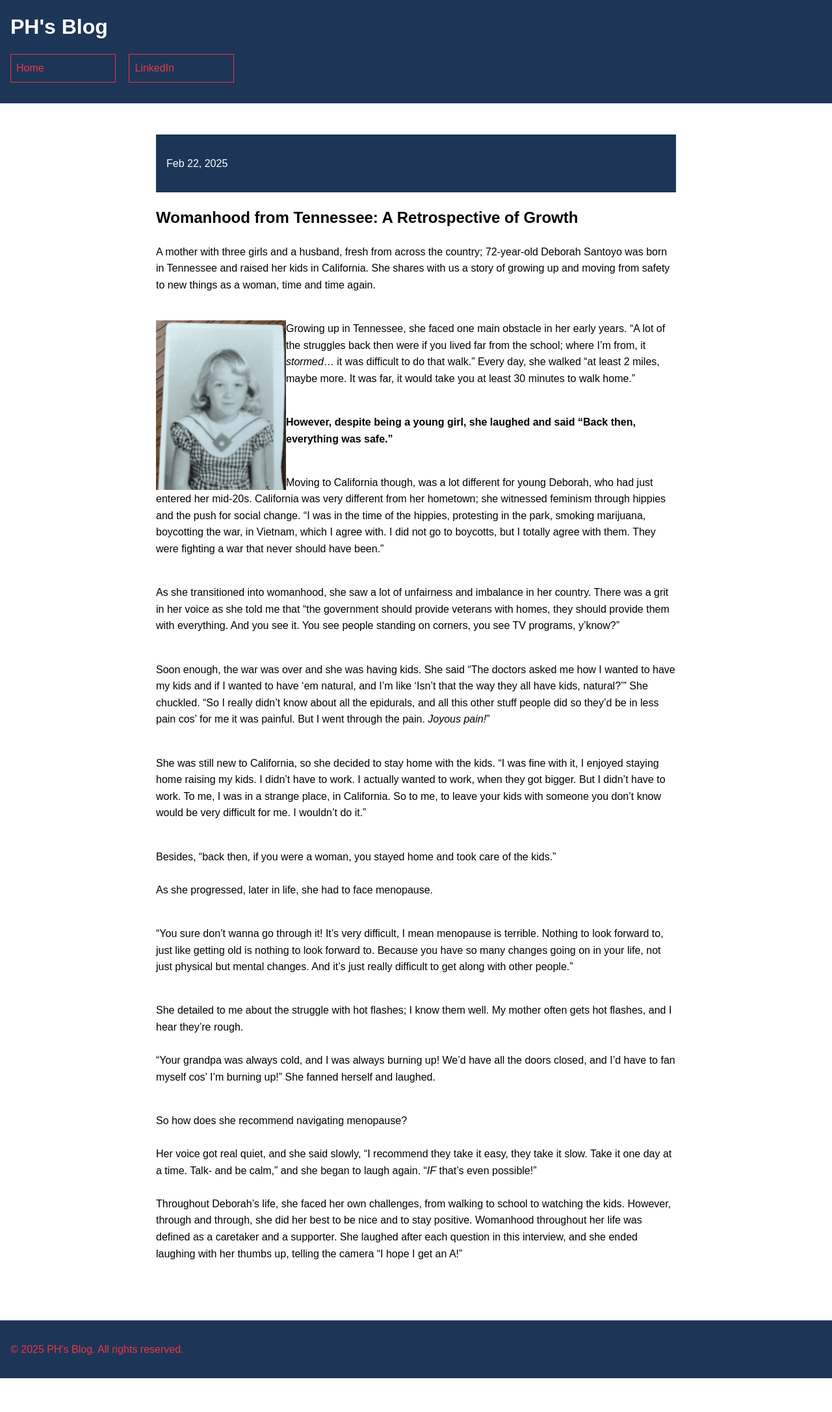
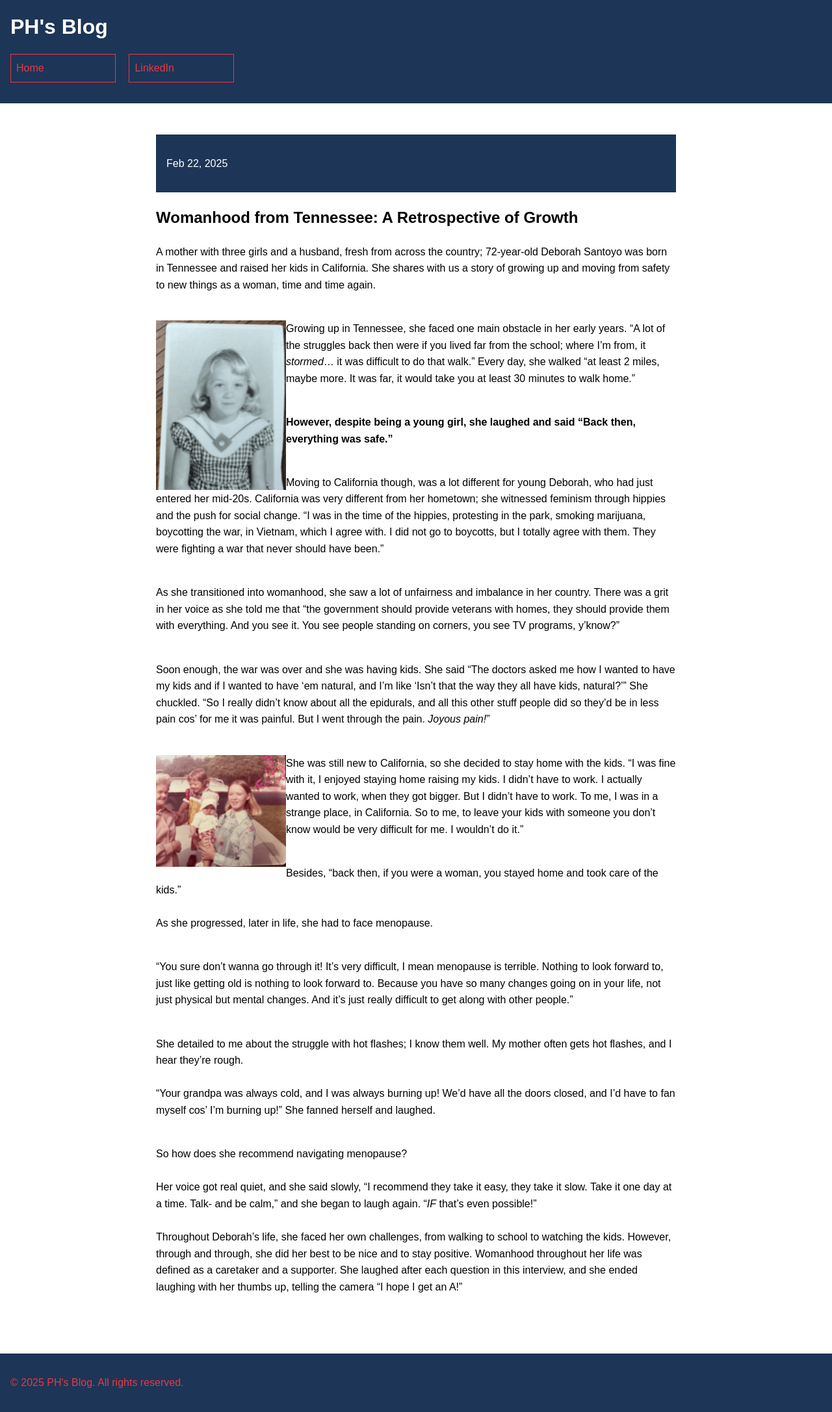
Before and after one commit to CaptainSapphire/PH-s-Blog, a Jekyll site: the page built from _posts/2025-02-22-English-article.md, in a window 1280 px wide. Shown: the whole page at 65% size. Built offline with Jekyll 4.4.1, drawn with Linux system fonts in a browser that asks for light colours; our own code applies the rules of GitHub Pages for plain Markdown files; before the commit the page ends 2121 px from its top, so only the background shows below that.

Commit message:
Update 2025-02-22-English-article.md

```diff
--- a/_posts/2025-02-22-English-article.md
+++ b/_posts/2025-02-22-English-article.md
@@ -26,7 +26,7 @@ Soon enough, the war was over and she was having kids. She said
 and all this other stuff people did so they’d be in less pain cos’ for me it was painful.
 But I went through the pain. *Joyous pain!*” <br><br>
 
-She was still new to California, so she decided to stay home with the kids. “I was fine with it, I enjoyed staying home raising my kids. I didn’t have to work. I actually wanted to work, when they got bigger. But I didn’t have to work. To me, I was in a strange place, in California. So to me, to leave your kids with someone you don’t know would be very difficult for me. I wouldn’t do it.” <br><br>
+<img src="https://github.com/CaptainSapphire/PH-s-Blog/blob/main/assets/February%202025/FullSizeRender.png?raw=true" style= "float: left;" width="200"> She was still new to California, so she decided to stay home with the kids. “I was fine with it, I enjoyed staying home raising my kids. I didn’t have to work. I actually wanted to work, when they got bigger. But I didn’t have to work. To me, I was in a strange place, in California. So to me, to leave your kids with someone you don’t know would be very difficult for me. I wouldn’t do it.” <br><br>
 
 Besides, “back then, if you were a woman, you stayed home and took care of the kids.” <br><br>
 As she progressed, later in life, she had to face menopause.  <br><br>
```
